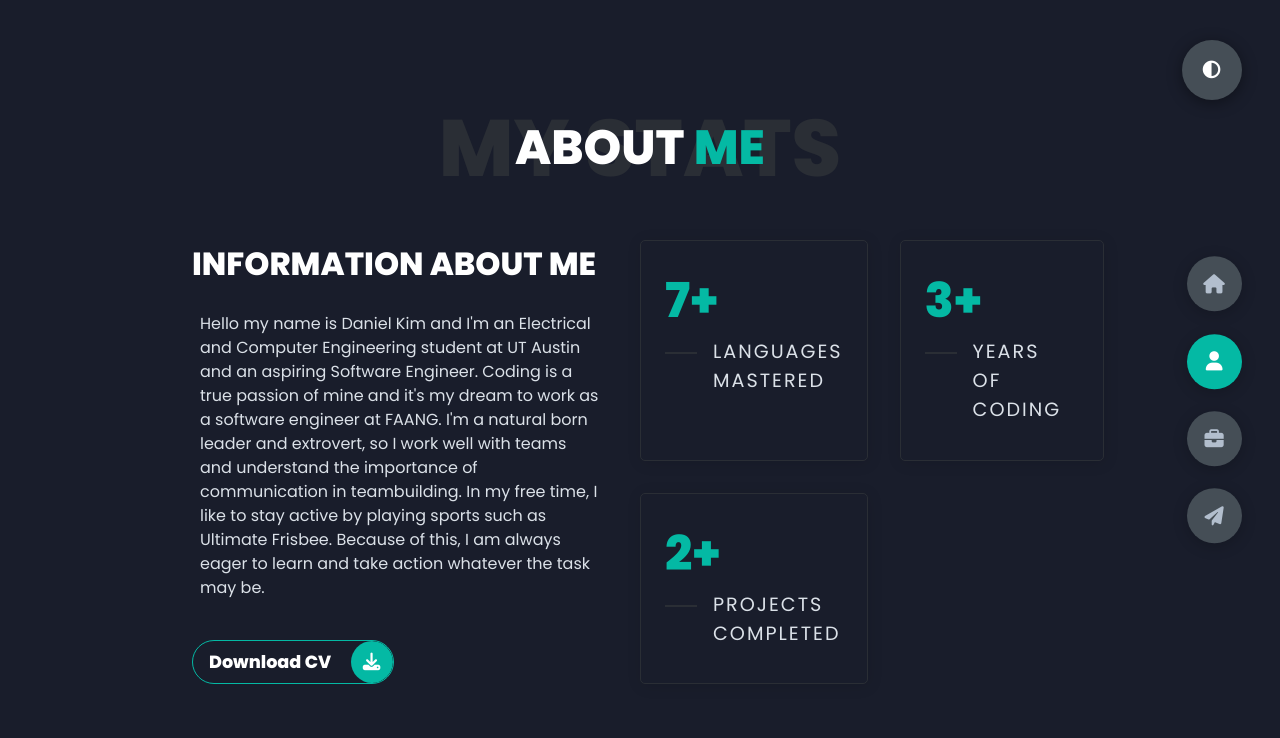
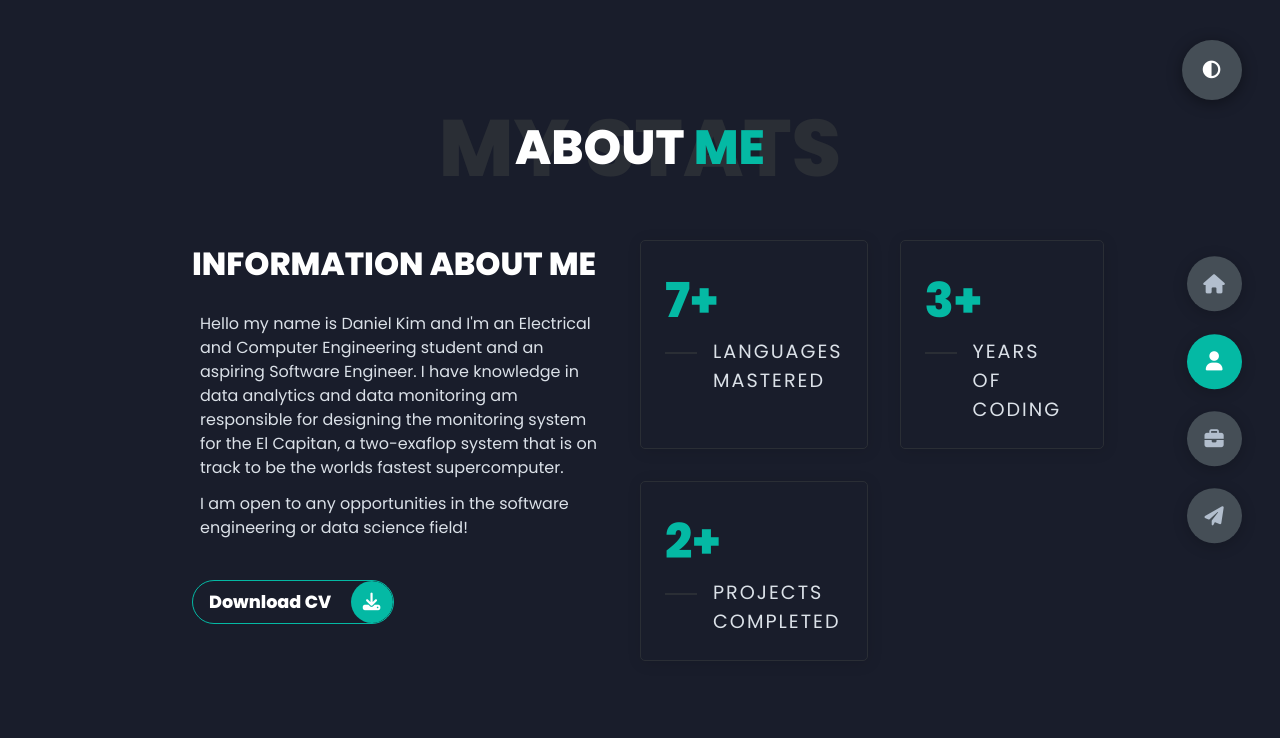
Before and after one commit to dgk453/dgk453.github.io, a plain HTML site: page index.html in a window 1280 px wide. Both pictures are taken after a click on the element 1214 px from the left and 361 px from the top of the page. Shown: the top 738 px of the page. Drawn offline with Linux system fonts and the light colour scheme.

Commit message:
Updated info

```diff
--- a/index.html
+++ b/index.html
@@ -57,13 +57,8 @@
             <div class="about-container">
                 <div class="left-about">
                     <h4>Information About me</h4>
-                    <p>
-                        Hello my name is Daniel Kim and I'm an Electrical and Computer Engineering student at UT Austin and an aspiring Software Engineer.
-                        Coding is a true passion of mine and it's my dream to work as a software engineer at FAANG.
-                        I'm a natural born leader and extrovert, so I work well with teams and understand the importance
-                        of communication in teambuilding. In my free time, I like to stay active by playing sports
-                        such as Ultimate Frisbee. Because of this, I am always eager to learn and take action whatever the task may be.
-                    </p>
+                    <p>Hello my name is Daniel Kim and I'm an Electrical and Computer Engineering student and an aspiring Software Engineer. I have knowledge in data analytics and data monitoring am responsible for designing the monitoring system for the El Capitan, a two-exaflop system that is on track to be the worlds fastest supercomputer.</p>
+                    <p class="info">I am open to any opportunities in the software engineering or data science field!</p>
                     <div class ="btn-con">
                         <a href="docs/Daniel Kim Resume.docx" download class="main-btn">
                             <span class="btn-text">Download CV</span>
--- a/styles/stylesheet.css
+++ b/styles/stylesheet.css
@@ -443,7 +443,13 @@ section {
 .about-container .left-about p {
   line-height: 1.5rem;
   font-size: 1rem;
-  padding: 1.5rem 2.5rem 1.5rem 0.5rem;
+  padding: 1.5rem 2.5rem 0rem 0.5rem;
+  color: var(--color-grey-1);
+}
+.about-container .left-about .info {
+  line-height: 1.5rem;
+  font-size: 1rem;
+  padding: .75rem 2.5rem 1.5rem 0.5rem;
   color: var(--color-grey-1);
 }
 .about-container .left-about h4 {
```
